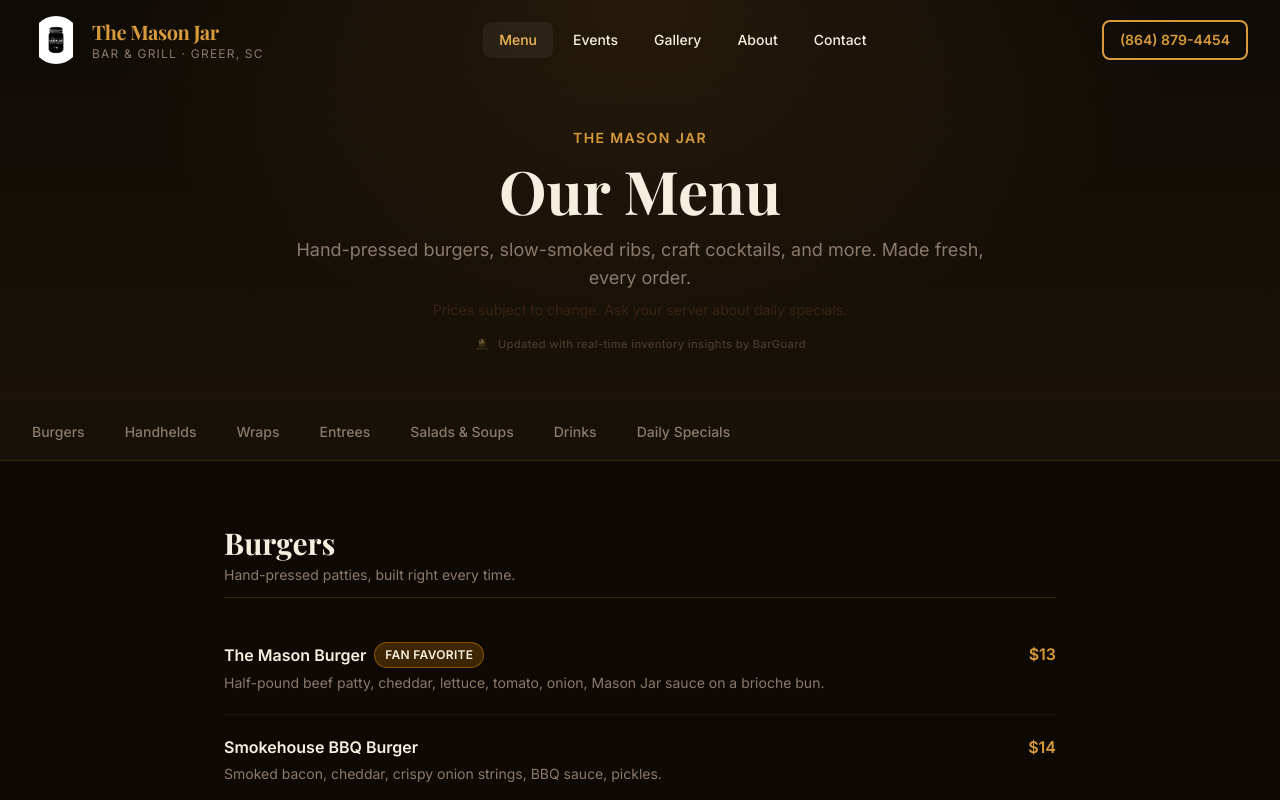
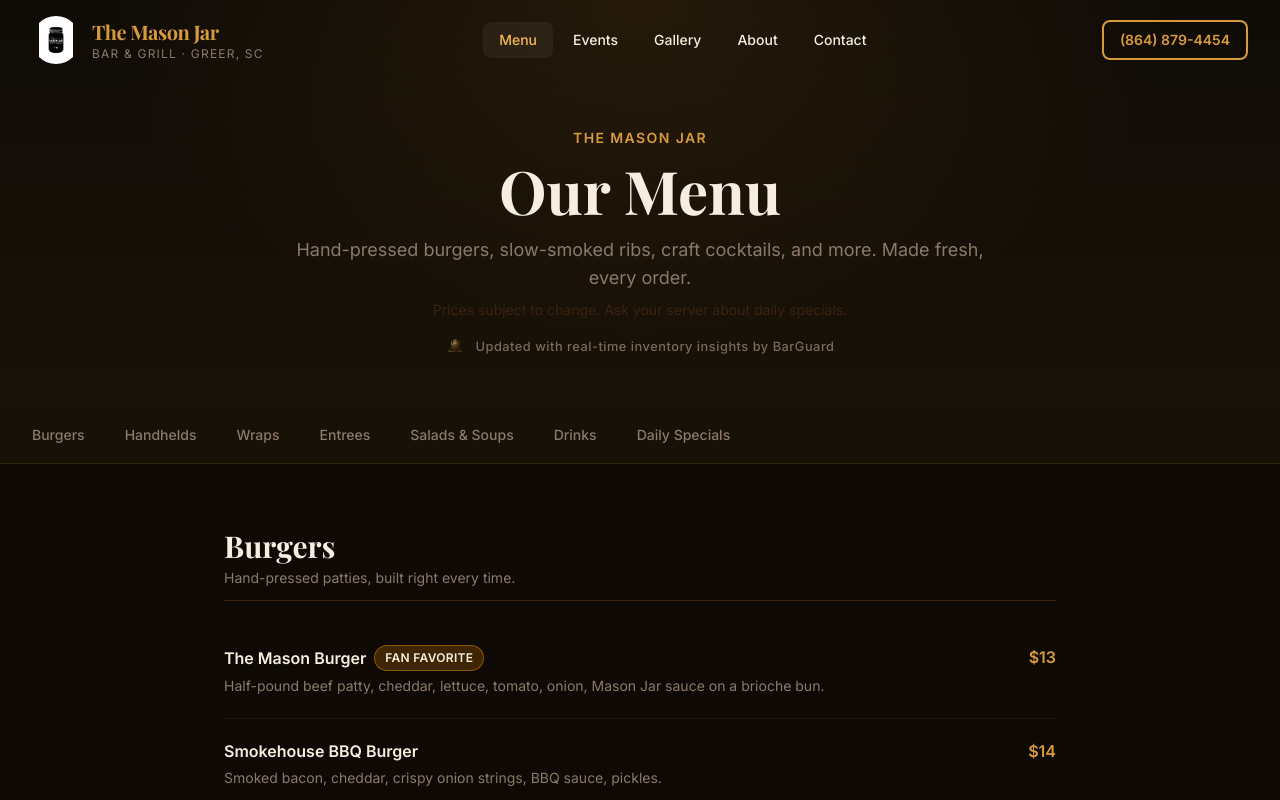
Before and after one commit to vyron96productions-hue/the-mason-jar, a Next.js app: page /menu in a window 1280 px wide. Shown: the top 800 px of the page. Built offline with nearby package versions, Linux system fonts and the light colour scheme; a web font is replaced by a local one.

Commit message:
make BarGuard badge more visible — larger logo, brighter text

```diff
--- a/app/globals.css
+++ b/app/globals.css
@@ -176,25 +176,25 @@ body {
 .barguard-badge {
   display: inline-flex;
   align-items: center;
-  gap: 0.375rem;
-  font-size: 0.7rem;
+  gap: 0.5rem;
+  font-size: 0.8rem;
   font-weight: 500;
-  letter-spacing: 0.03em;
-  color: #4A3A2A;
+  letter-spacing: 0.04em;
+  color: #7A6A58;
   text-decoration: none;
   transition: color 0.2s ease;
   border-bottom: 1px solid transparent;
   padding-bottom: 1px;
 }
 .barguard-badge:hover {
-  color: #7A6A5A;
-  border-bottom-color: rgba(216,155,60,0.25);
+  color: #B09070;
+  border-bottom-color: rgba(216,155,60,0.35);
 }
 .barguard-badge img {
   transition: opacity 0.2s ease;
 }
 .barguard-badge:hover img {
-  opacity: 0.85 !important;
+  opacity: 0.9 !important;
 }
 
 /* ─── NAP link hover ─── */
--- a/components/ui/BarGuardBadge.tsx
+++ b/components/ui/BarGuardBadge.tsx
@@ -16,9 +16,9 @@ export function BarGuardBadge({ label }: BarGuardBadgeProps) {
       <Image
         src="/images/barguard-logo.png"
         alt="BarGuard logo"
-        width={18}
-        height={18}
-        className="object-contain opacity-60"
+        width={22}
+        height={22}
+        className="object-contain opacity-75"
       />
       <span>{label}</span>
     </a>
```
